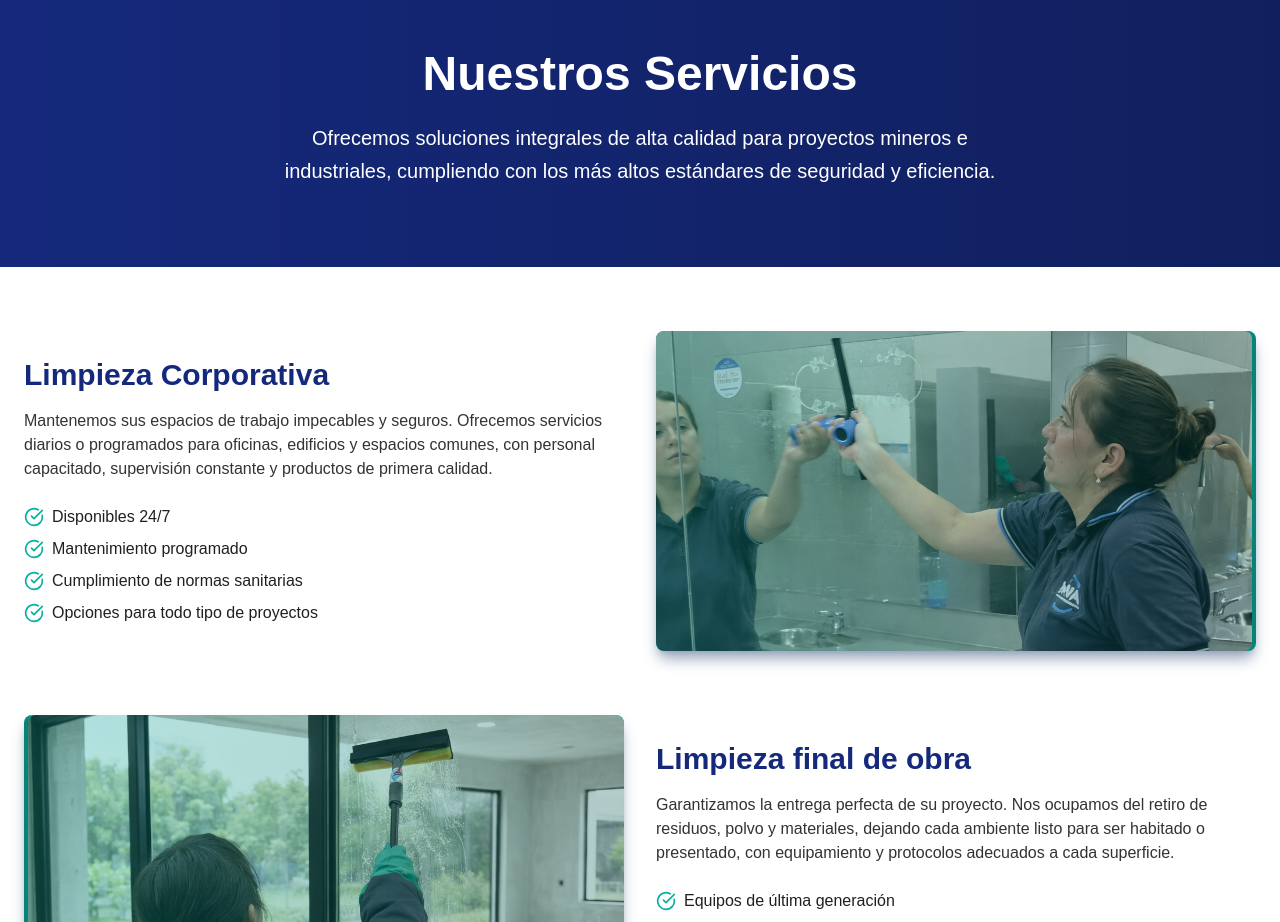
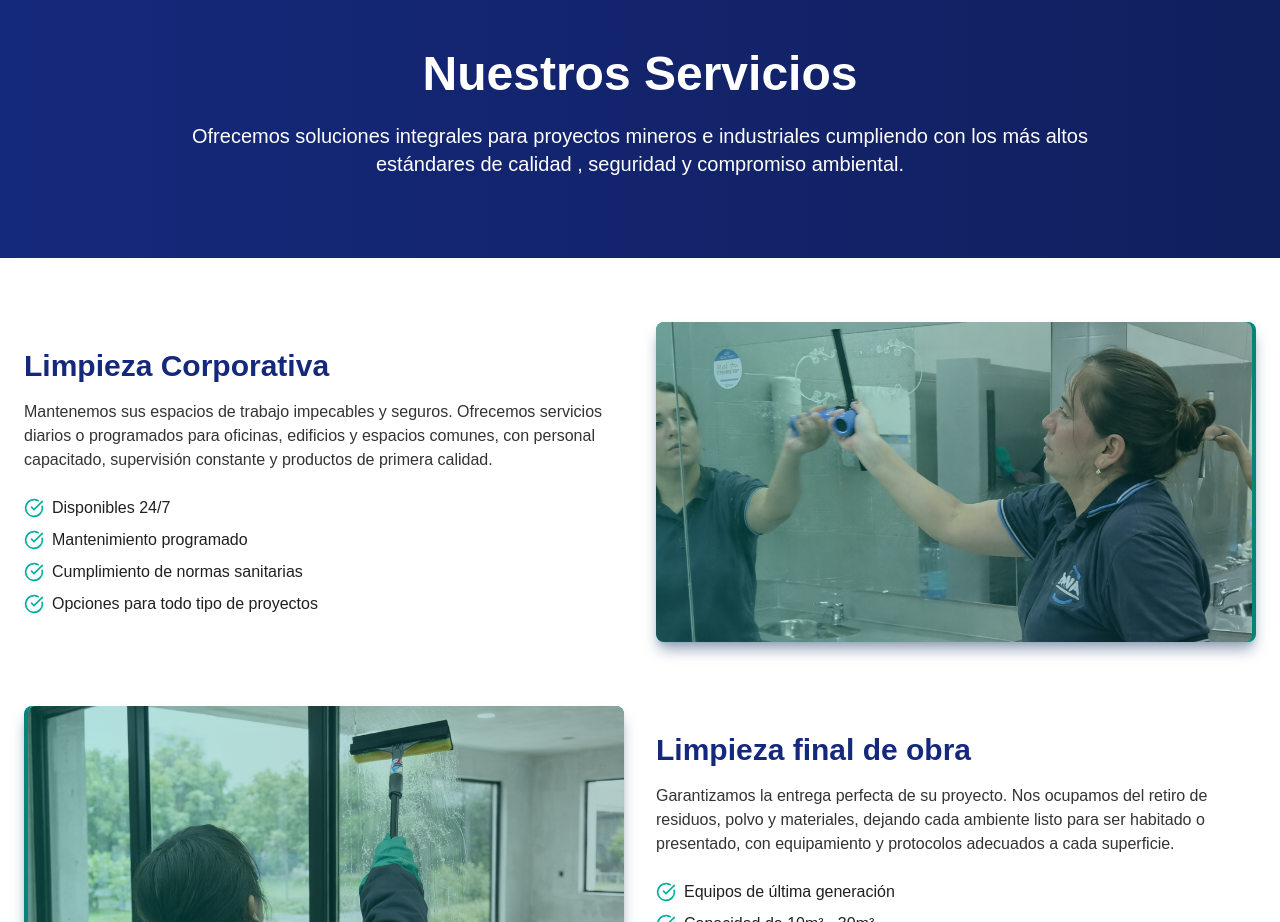
Before and after one commit to ArielDRighi/mva-frontend, a Next.js app: page / in a window 1280 px wide. Shown: the part 980-1902 px from the top of the page. Built offline with nearby package versions, Linux system fonts and the light colour scheme.

Commit message:
fix: modificacion subtitulo de Nuestros Servicios

```diff
--- a/components/pages/ServiciosPage.tsx
+++ b/components/pages/ServiciosPage.tsx
@@ -118,10 +118,10 @@ export default function ServiciosPage() {
             <h1 className="text-4xl md:text-5xl font-bold mb-6 font-montserrat">
               Nuestros Servicios
             </h1>
-            <p className="text-xl text-mva-blanco-100 max-w-3xl mx-auto leading-relaxed font-poppins">
-              Ofrecemos soluciones integrales de alta calidad para proyectos
-              mineros e industriales, cumpliendo con los más altos estándares de
-              seguridad y eficiencia.
+            <p className="text-lg md:text-xl text-mva-blanco-100 max-w-4xl mx-auto leading-relaxed font-poppins">
+              Ofrecemos soluciones integrales para proyectos mineros e
+              industriales cumpliendo con los más altos estándares de calidad ,
+              seguridad y compromiso ambiental.
             </p>
           </motion.div>
         </div>
```
